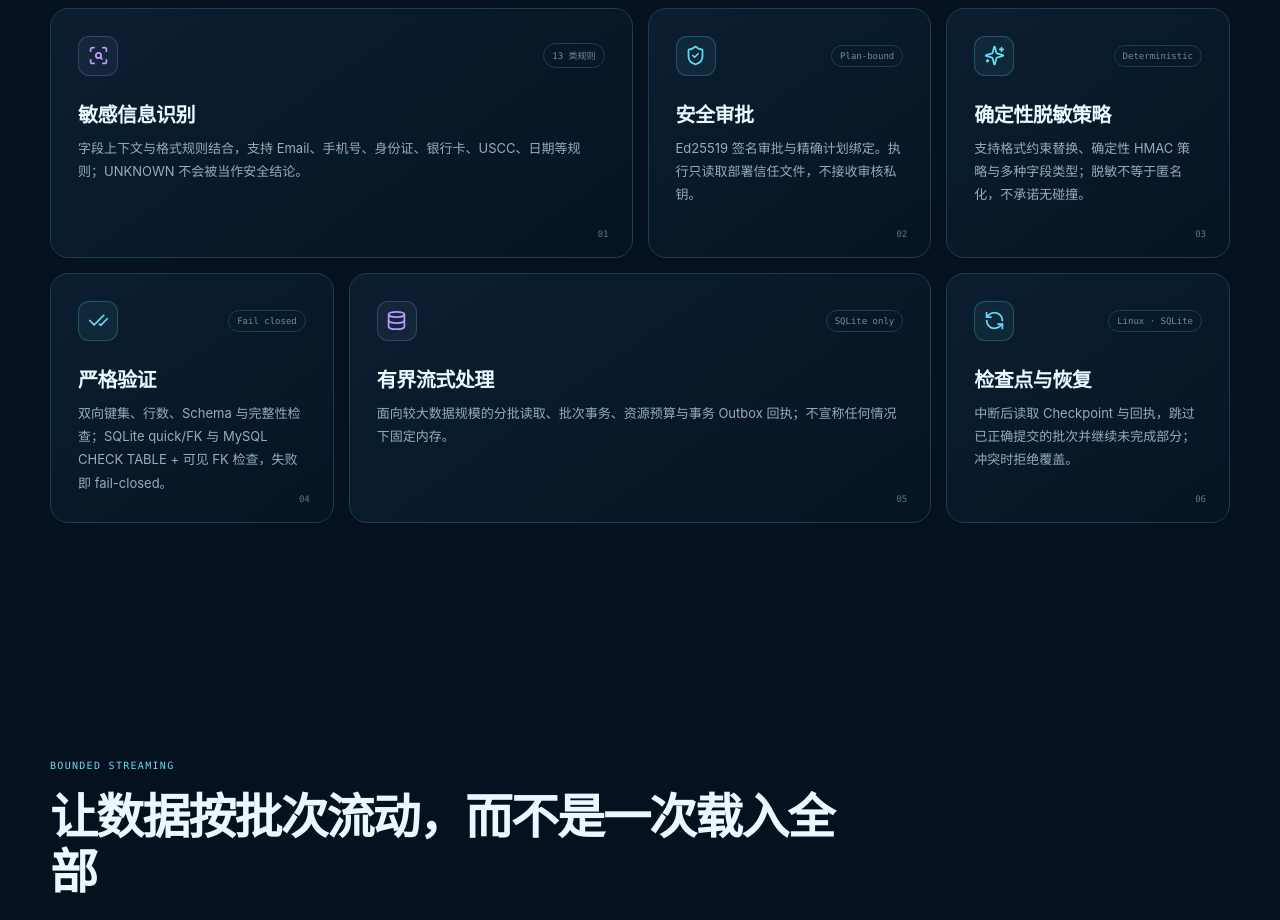
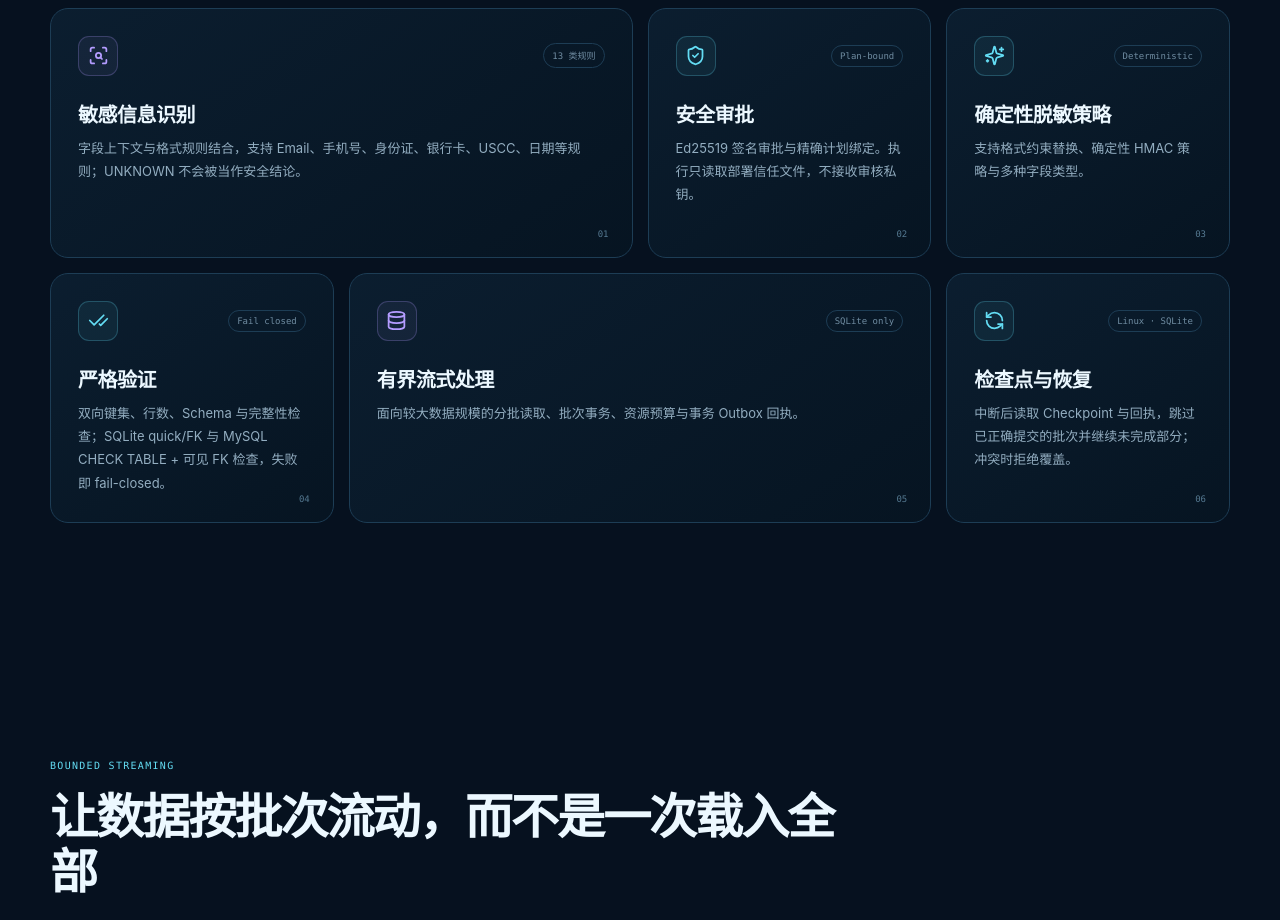
Before and after one commit to haoyuehx/maskriver, a React (Vite) app in the folder website/: page / in a window 1280 px wide. Shown: the part 4120-5040 px from the top of the page. Built offline with nearby package versions, Linux system fonts and the light colour scheme; no server answers.

Commit message:
docs: streamline public-facing copy and contributors

```diff
--- a/website/src/data/content.ts
+++ b/website/src/data/content.ts
@@ -88,7 +88,7 @@ export const features = [
   {
     icon: 'wand',
     title: '确定性脱敏策略',
-    text: '支持格式约束替换、确定性 HMAC 策略与多种字段类型；脱敏不等于匿名化，不承诺无碰撞。',
+    text: '支持格式约束替换、确定性 HMAC 策略与多种字段类型。',
     tag: 'Deterministic',
     span: 'normal',
   },
@@ -102,7 +102,7 @@ export const features = [
   {
     icon: 'stream',
     title: '有界流式处理',
-    text: '面向较大数据规模的分批读取、批次事务、资源预算与事务 Outbox 回执；不宣称任何情况下固定内存。',
+    text: '面向较大数据规模的分批读取、批次事务、资源预算与事务 Outbox 回执。',
     tag: 'SQLite only',
     span: 'wide',
   },
@@ -157,7 +157,7 @@ export const faqs = [
   },
   {
     q: '数据脱敏是否等于匿名化？',
-    a: '不等于。MaskRiver 提供确定性和格式约束替换，但不保证无碰撞、不可关联或法律意义上的匿名化。检测准确率也只经过合成与生成式评测，未证明生产级 PII 识别准确率。',
+    a: 'MaskRiver 提供确定性与格式约束替换，便于开发和测试环境准备脱敏数据；具体策略与适用场景可参阅使用指南。',
   },
   {
     q: '会收集我的数据或使用情况吗？',
```
